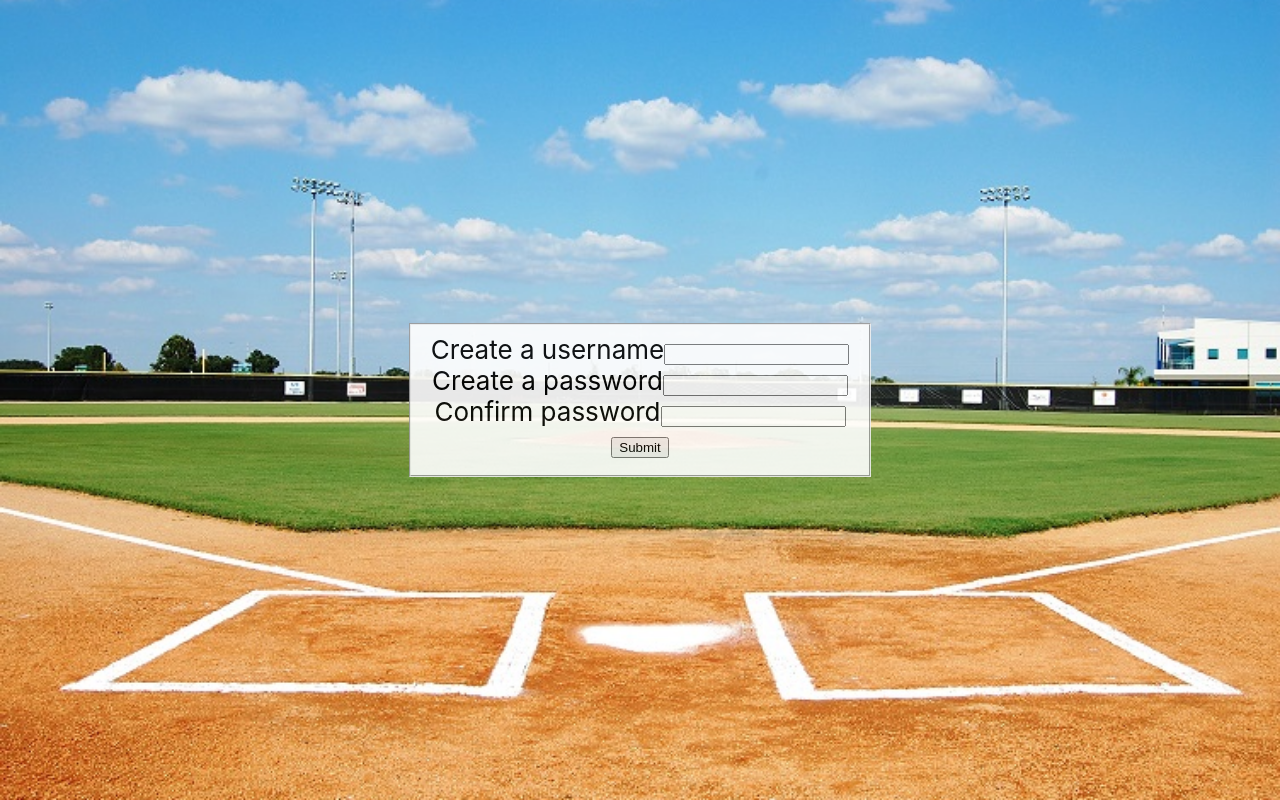
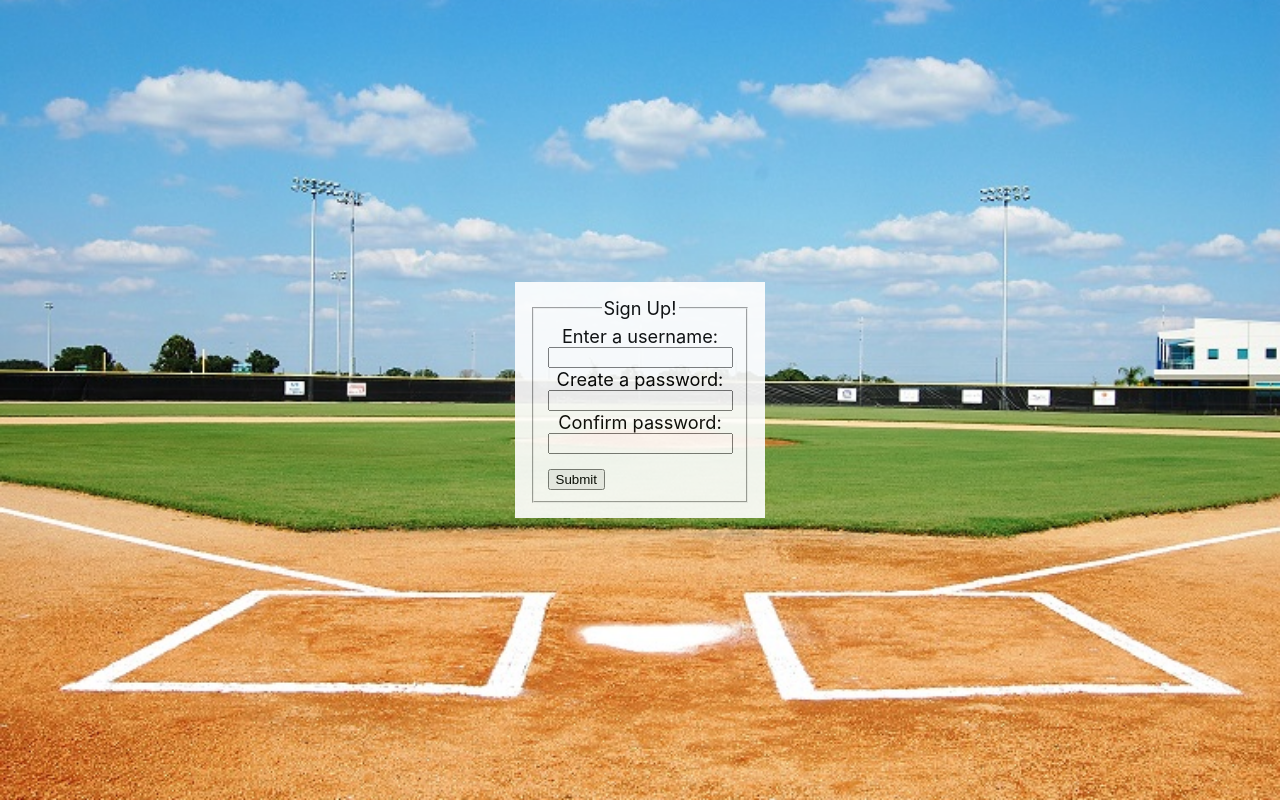
Before and after one commit to JinseiNai/Baseball-Stat-Keeper, a React (Create React App) app in the folder stat-app/: page /signup in a window 1280 px wide. Built offline with nearby package versions, Linux system fonts and the light colour scheme.

Commit message:
styled fieldset

```diff
--- a/stat-app/src/App.css
+++ b/stat-app/src/App.css
@@ -35,11 +35,21 @@
   background-color: white;
   color: black;
   opacity: .9;
+  padding: 15px;
 }
 
-#loginForm label,
-#signupForm label {
+#loginForm input,
+#signupForm input {
   display: block;
+}
+
+#loginForm fieldset,
+#signupForm fieldset {
+  font-size: .7em;
+}
+
+.submit {
+  margin-top: 15px;
 }
 
 /* ---------------- */
--- a/stat-app/src/components/login-form.js
+++ b/stat-app/src/components/login-form.js
@@ -41,17 +41,16 @@ class LoginForm extends React.Component {
 
     render() {
         return (
-            <fieldset id="loginForm">
-                <label>
+            <div id="loginForm">
+                <fieldset>
+                    <legend>Log In!</legend>
                     Username:
                     <input type="text" value={this.state.username} onChange={this.handleChangeUsername.bind(this)} />
-                </label>
-                <label>
                     Password:
                     <input type="password" value={this.state.password} onChange={this.handleChangePassword.bind(this)} />
-                </label>
-                <input type="submit" value="Submit" onClick={this.handleSubmit.bind(this)} />
-            </fieldset>
+                    <input type="submit" value="Submit" className="submit" onClick={this.handleSubmit.bind(this)} />
+                </fieldset>
+            </div>
         );
     }
 }
--- a/stat-app/src/components/signup-form.js
+++ b/stat-app/src/components/signup-form.js
@@ -52,21 +52,18 @@ class SignupForm extends React.Component {
 
     render() {
         return (
-            <fieldset id="signupForm">
-                <label>
-                    Create a username
+            <div id="signupForm">
+                <fieldset>
+                    <legend>Sign Up!</legend>
+                    Enter a username:
                     <input type="text" value={this.state.username} onChange={this.handleChangeUsername.bind(this)} />
-                </label>
-                <label>
-                    Create a password
+                    Create a password:
                     <input type="password" value={this.state.password} onChange={this.handleChangePassword.bind(this)} />
-                </label>
-                <label>
-                    Confirm password
+                    Confirm password:
                     <input type="password" value={this.state.confirmPassword} onChange={this.handleChangeConfirmPassword.bind(this)} />
-                </label>
-                <input type="submit" value="Submit" onClick={this.handleSubmit.bind(this)} />
-            </fieldset>
+                    <input type="submit" value="Submit" className="submit" onClick={this.handleSubmit.bind(this)} />
+                </fieldset>
+            </div>
         );
     }
 }
```
